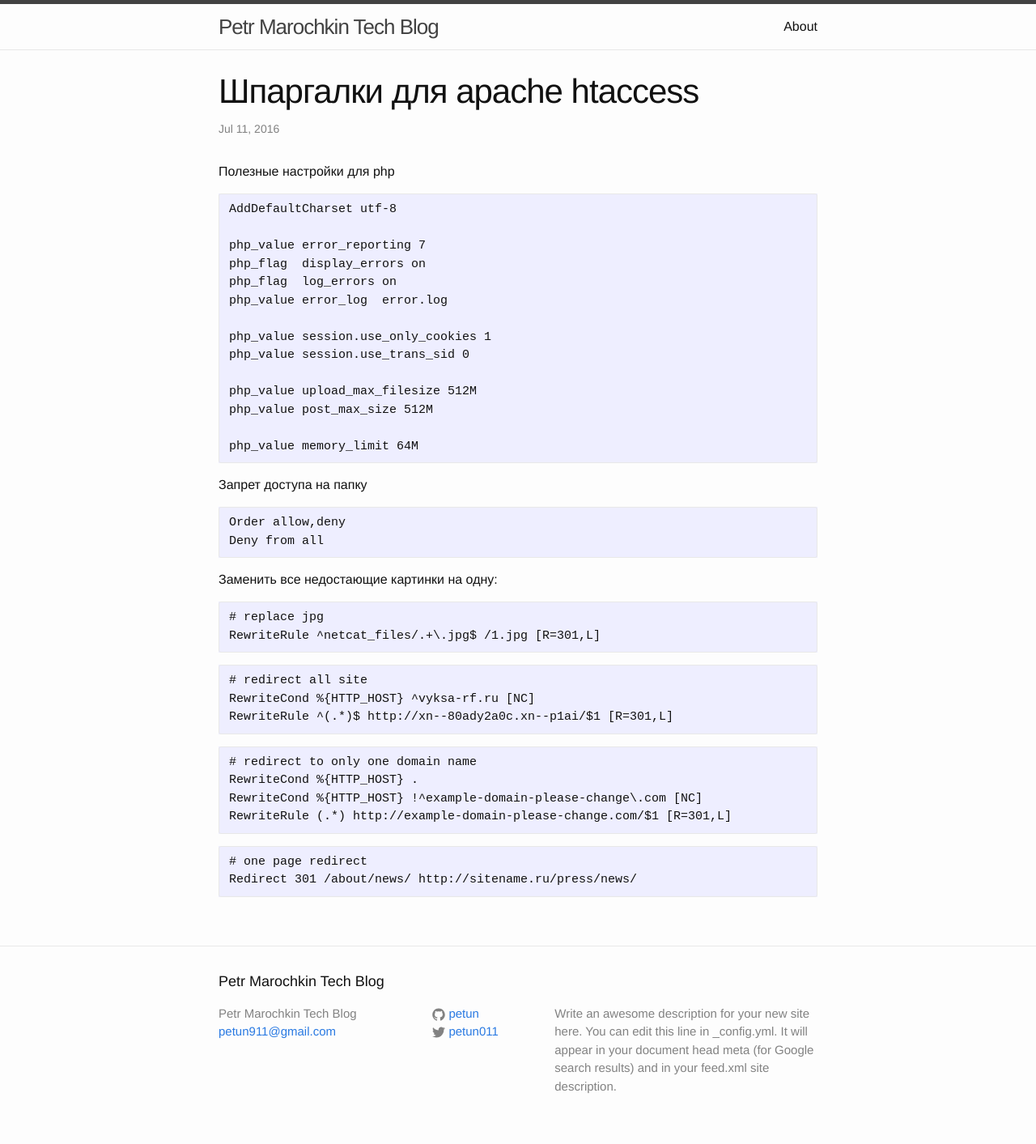
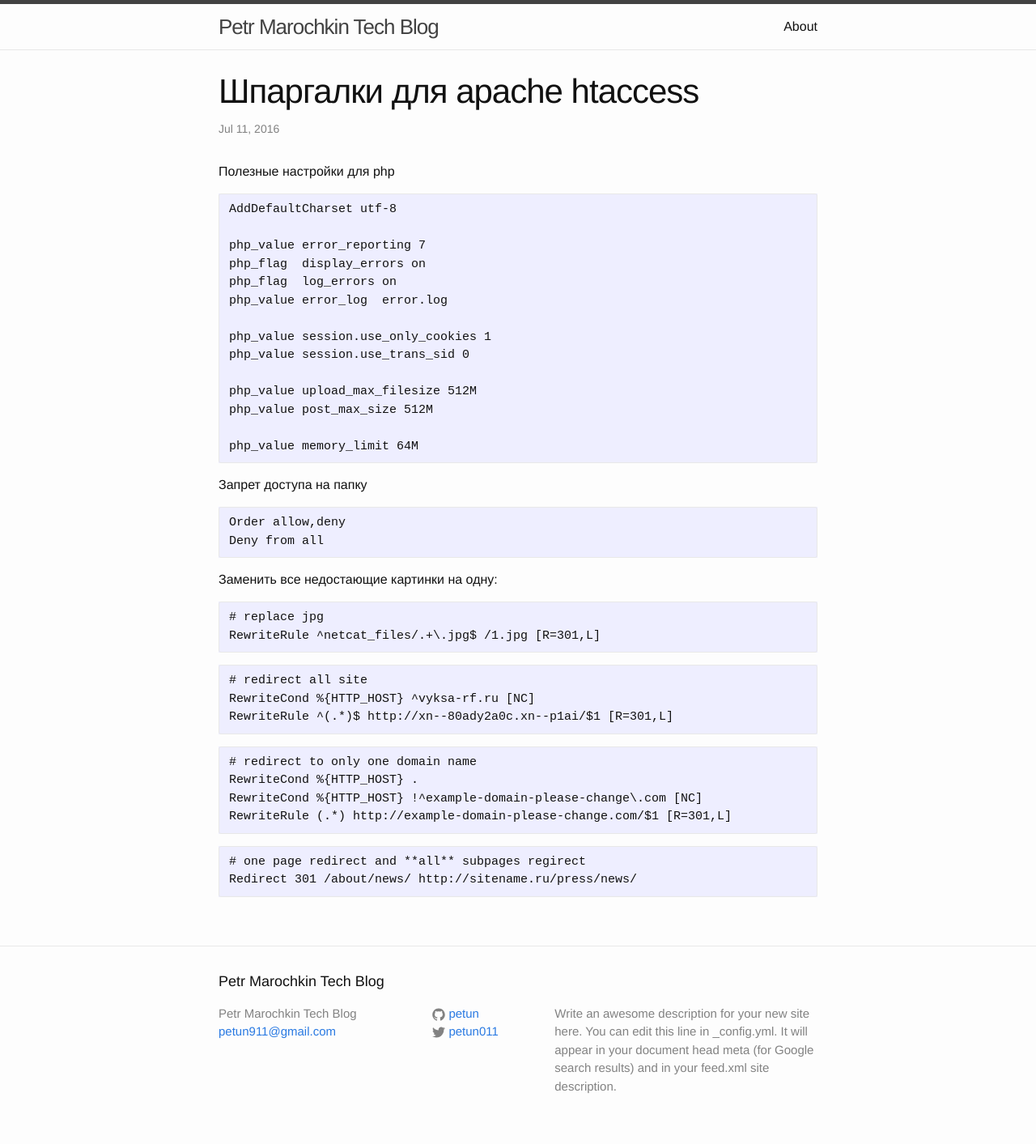
Before and after one commit to petun/petun.github.io, a Jekyll site: the page built from _posts/2016-07-11-htaccess-usefull.markdown, in a window 1280 px wide. Shown: the whole page at 81% size. Built offline with Jekyll 4.4.1, drawn with Linux system fonts in a browser that asks for light colours.

Commit message:
Update 2016-07-11-htaccess-usefull.markdown

````diff
--- a/_posts/2016-07-11-htaccess-usefull.markdown
+++ b/_posts/2016-07-11-htaccess-usefull.markdown
@@ -56,6 +56,6 @@ RewriteRule (.*) http://example-domain-please-change.com/$1 [R=301,L]
 
 
 ```
-# one page redirect
+# one page redirect and **all** subpages regirect
 Redirect 301 /about/news/ http://sitename.ru/press/news/
 ```
````
